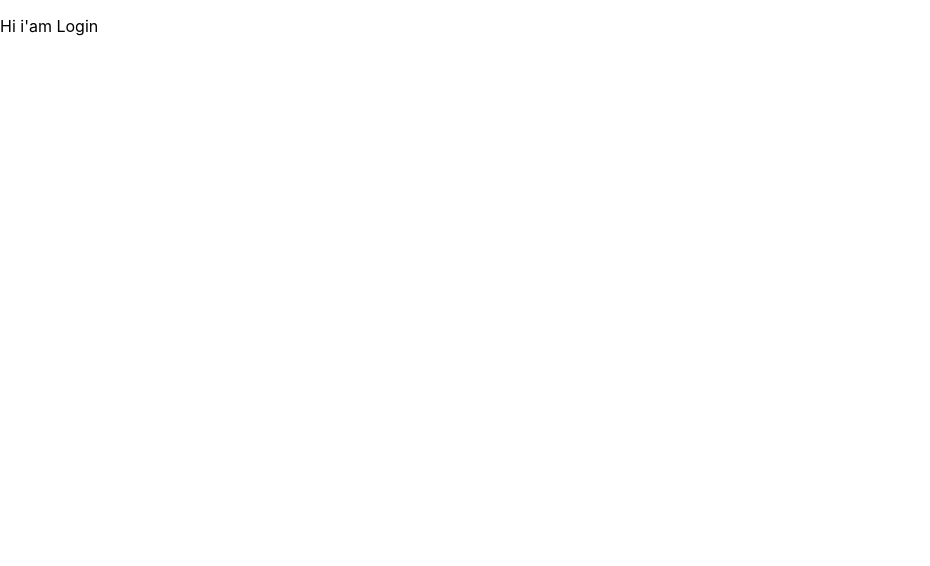
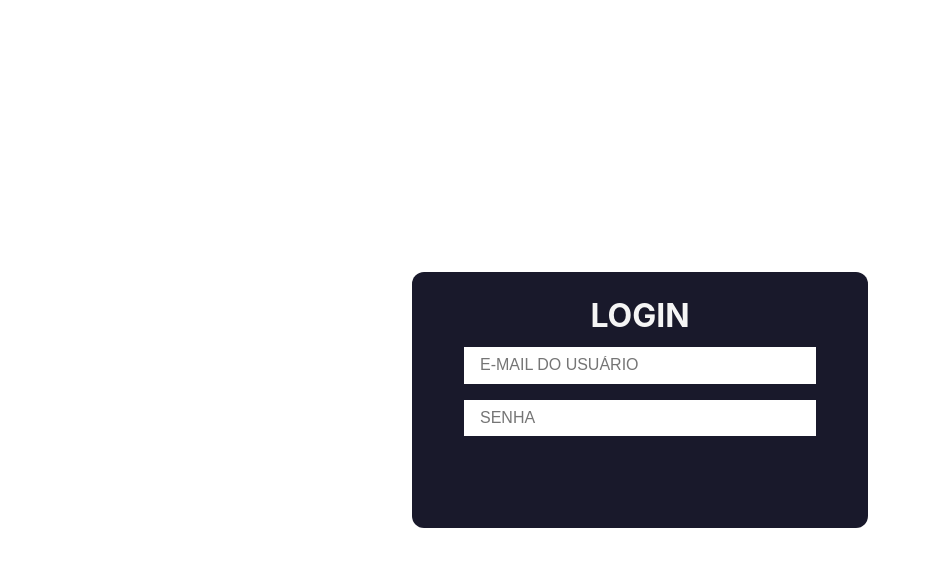
Before and after one commit to GMODias/frontend-legados-hackathon-project, a React (Create React App) app: page / in a window 1280 px wide. Shown: the top 566 px of the page, without its empty margins (0-930 px from the left). Built offline with nearby package versions, Linux system fonts and the light colour scheme.

Commit message:
[PT-BR] Criada tela basica de login. [EN] Created basic login screen.

```diff
--- a/src/css/pages/Login.css
+++ b/src/css/pages/Login.css
@@ -0,0 +1,47 @@
+
+.login-div {
+  align-items: center;
+  background-color: rgba(0, 0, 20, 0.9);
+  border-radius: 1.5vmin;
+  display: flex;
+  flex-direction: column;
+  height: 30vmin;
+  justify-content: center;
+  margin: 50vh 50vw;
+  padding: 1vmin;
+  transform: translate(-50%, -50%);
+  width: 55vmin;
+}
+
+.login-div h1 {
+  color: whitesmoke;
+  font-size: 4vmin;
+  margin: 0.5vmin;
+}
+
+.login-div input {
+  border-width: 0;
+  font-size: 2vmin;
+  height: 4vmin;
+  margin: 1vmin;
+  padding: 0.3vmin 2vmin;
+  width: 40vmin;
+}
+
+.login-div button {
+  background-color: green;
+  border: 0.4vmin solid red;
+  border-radius: 3vmin;
+  color: red;
+  font-size: 2vmin;
+  height: 4vmin;
+  margin: 2vmin;
+  width: 20vmin;
+  transition: 1s;
+}
+
+.login-div button:disabled {
+  background-color: transparent;
+  border: 0.4vmin solid transparent;
+  color: transparent;
+}
--- a/src/pages/Login.js
+++ b/src/pages/Login.js
@@ -1,12 +1,50 @@
-import React from 'react';
+import React, {useState, useEffect} from 'react';
+import { Redirect } from 'react-router';
 import '../css/pages/Login.css';
 
 function Login() {
+  const [emailInput, setEmailInput] = useState('');
+  const [passwordInput, setPasswordInput] = useState('');
+  const [disableBtn, setDisableBtn] = useState(true);
+  const [redirect, setRedirect] = useState(null);
+
+  const btnStats = () => {
+    const emailRegex = /^[^\s@]+@[^\s@]+\.[^\s@]+$/;
+    const minPasswordLenght = 6;
+    const disable = !(emailRegex.test(emailInput) && passwordInput.length >= minPasswordLenght);
+    if (disableBtn !== disable) setDisableBtn(disable);
+  }
+
+  useEffect(btnStats,[disableBtn, emailInput, passwordInput]);
 
   return (
-    <>
-      <p> Hi i'am Login</p>
-    </>
+    <div className="login-div">
+    { redirect && <Redirect to="/main" />}
+    <h1>LOGIN</h1>
+    <input
+      type="text"
+      name="emailInput"
+      value={ emailInput }
+      placeholder="E-MAIL DO USUÁRIO"
+      data-testid="email-input"
+      onChange={ ({target : { value } }) => setEmailInput(value) }
+    />
+    <input
+      type="password"
+      name="passwordInput"
+      value={ passwordInput }
+      placeholder="SENHA"
+      data-testid="password-input"
+      onChange={ ({target : { value } }) => setPasswordInput (value) }
+    />
+    <button
+      type="button"
+      disabled={ disableBtn }
+      onClick={ () => setRedirect(true) }
+    >
+      ENTRAR
+    </button>
+  </div>
   );
 }
 
```
